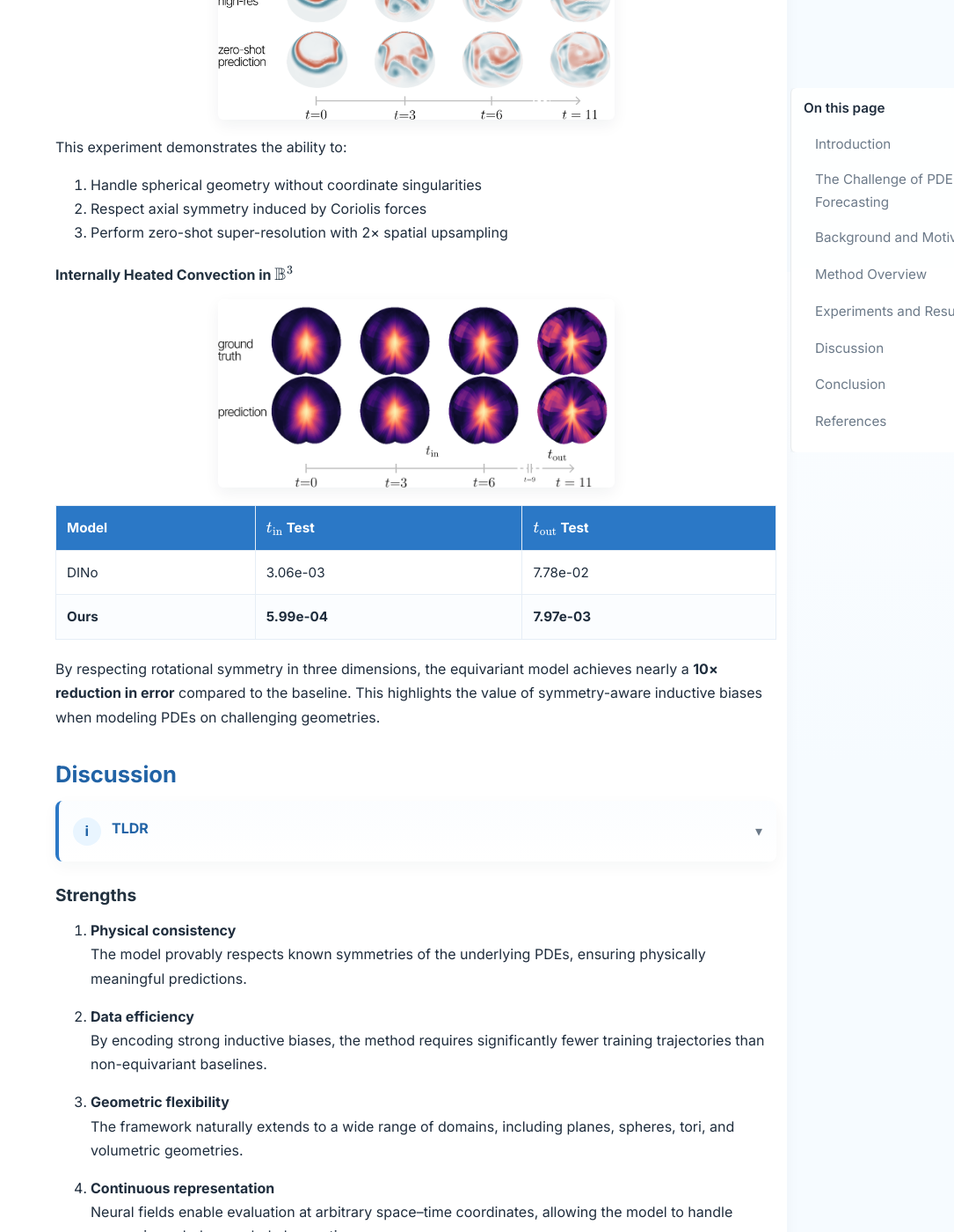
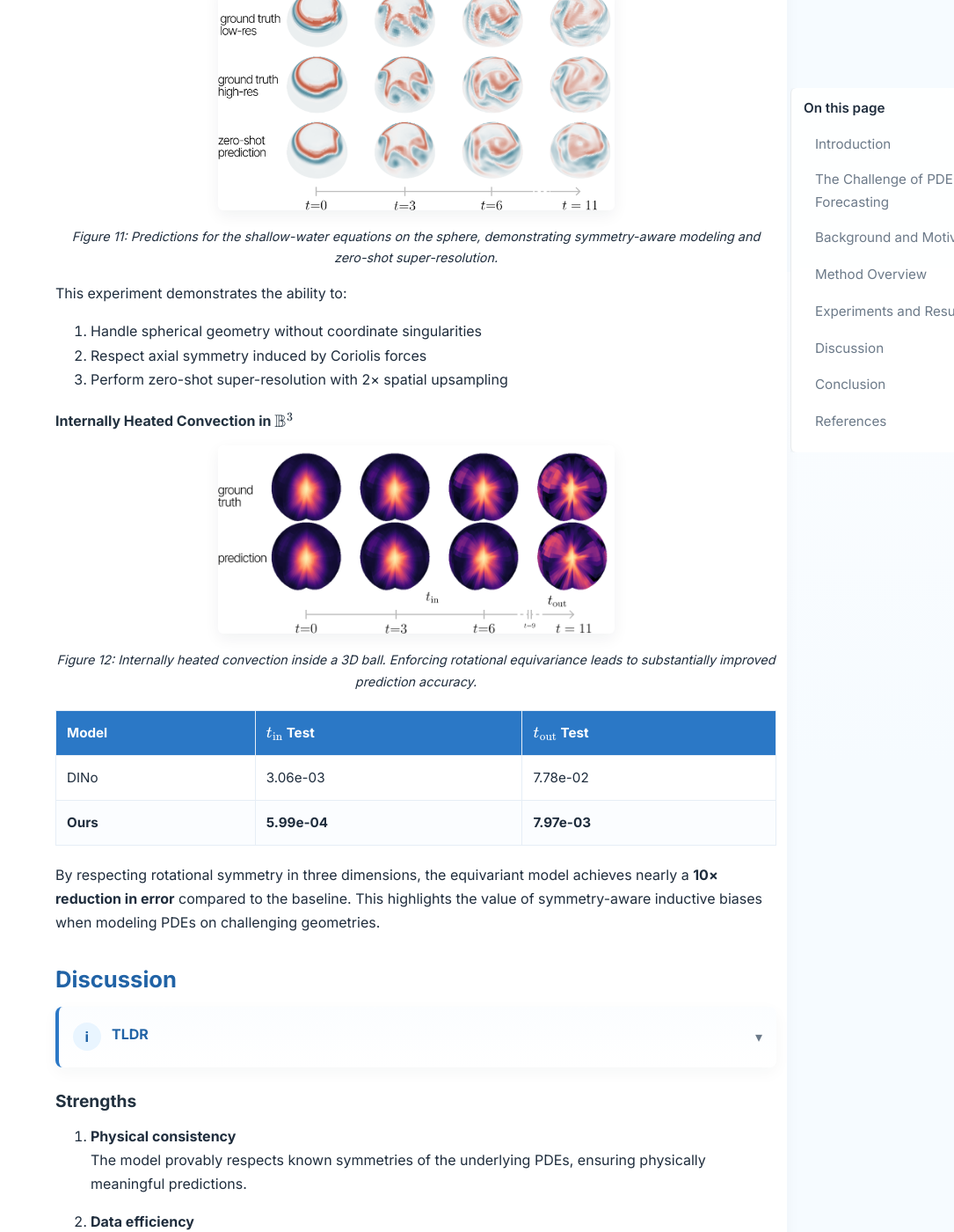
Before and after one commit to ananya-prashanth/pdeforecasting, a Jekyll site: the page built from _posts/2026-02-03-equivariant-neural-fields.md, in a window 1280 px wide and 1400 px high, scrolled down 15091 px. Shown: the whole window at 88% size, without its empty margins (195-1280 px from the left). Built offline with Jekyll 4.4.1, drawn with Linux system fonts in a browser that asks for light colours; formulas are drawn with MathJax 3; some of the changed text lies outside the part shown.

Commit message:
content change

```diff
--- a/_posts/2026-02-03-equivariant-neural-fields.md
+++ b/_posts/2026-02-03-equivariant-neural-fields.md
@@ -13,7 +13,8 @@ math: true
 <details class="callout tldr">
 <summary><span class="label">TLDR</span></summary>
 
-Equivaruant Neural Fields address grid,geometry,symmetry limits of standard neural PDE models by encoding geometry-aware latents and decoding equivariantly for continuous queries.
+Equivariant Neural Fields enable continuous PDE forecasting on complex geometries by encoding symmetry-aware latent representations and decoding them equivariantly, avoiding grids and improving generalization.
+
 
 </details>
 
@@ -25,7 +26,14 @@ Given an initial state, a PDE specifies how a physical quantity evolves everywhe
 
 Traditionally, PDEs are solved using numerical methods such as finite element or spectral methods. These approaches discretize the continuous domain onto computational grids and approximate the solution numerically. While highly accurate, such solvers often require dense grids and can be computationally expensive, especially for complex geometries or long time horizons.
 
-![Alt text]({{ site.baseurl }}/assets/images/pde.png)
+
+<img src="{{ site.baseurl }}/assets/images/pde.png"
+     alt="Training procedure"
+     style="width: 80%; display: block; margin: auto;">
+<p style="font-style: italic; font-size: 0.9em;">
+		Figure 1: Illustration of a physical field governed by a partial differential equation evolving over space and time.
+</p>
+
 
 Recent advances in deep learning have opened new possibilities for data-driven PDE solving[^3]. However, most existing neural approaches face critical limitations: they rely on regular grids, struggle with complex geometries, and fail to incorporate known physical symmetries, properties that are intrinsic to the systems they model. **What if we could build neural models that naturally respect the geometry and symmetries of physical laws?**
 
@@ -51,9 +59,8 @@ We are thus, in need of a more reliable model that can deal with real-world data
 
 <summary><span class="label">TLDR</span></summary>
 
-- Neural fields provide continuous, grid-agnostic representations; adding symmetry-aware inductive biases (equivariance) improves generalization and data efficiency.
-- Neural fields map coordinates to values; conditional neural fields use latent codes to represent multiple signals with continuous evaluation.
-- Physical symmetries imply equivariance; enforcing it in networks boosts generalization to transformed inputs and reduces sample complexity.
+Neural fields offer continuous, grid-free representations of physical systems. By conditioning them on latent codes and enforcing equivariance to physical symmetries, models generalize better, require less data, and produce physically consistent predictions.
+
 
 </details>
 
@@ -83,8 +90,9 @@ $$f_\theta(x; z): \mathbb{R}^n \times \mathbb{R}^c \rightarrow \mathbb{R}^d$$
 You can think of the latent code $z$ as a compact summary of an entire physical system. By changing $z$, the same neural network can represent many different fields. In other words, a single model can encode a whole family of solutions, each indexed by a different latent code.
 
 ![Alt text]({{ site.baseurl }}/assets/images/cnef.png)
-
-*Figure 2: Conditional neural fields. A neural network maps coordinates \(x\) to field values. Different latent codes \(z\) condition the same network to represent different physical states or solutions.*
+<p style="font-style: italic; font-size: 0.9em;">
+Figure 2: Conditional neural fields map continuous coordinates to field values, with different latent codes representing different physical states or PDE solutions.
+</p>
 
 This makes neural fields especially attractive for scientific problems:
 
@@ -117,11 +125,16 @@ For example:
 <img src="{{ site.baseurl }}/assets/images/heat.png"
      alt="Training procedure"
      style="width: 80%; display: block; margin: auto;">
-
+<p style="font-style: italic; font-size: 0.9em;">
+Figure 3: Heat diffusion is rotationally symmetric. Rotating the initial temperature distribution produces a rotated solution.
+</p>
 
 <img src="{{ site.baseurl }}/assets/images/navier_stokes_periodic.png"
      alt="Training procedure"
      style="width: 80%; display: block; margin: auto;">
+<p style="font-style: italic; font-size: 0.9em;">
+Figure 4: Navier–Stokes equations on a periodic domain are equivariant to translations, reflecting the topology of the 2-torus.
+</p>
 
 
 These properties are not accidental; they reflect fundamental invariances of the physical systems being modeled.
@@ -146,13 +159,12 @@ Group equivariant CNNs, steerable CNNs, and E(n)-equivariant graph neural networ
 <details class="callout tldr" markdown="1">
 <summary><span class="label">TLDR</span></summary>
 
+- PDE states are represented as structured latent point clouds of poses and context features.
+- Group actions transform poses while leaving context invariant, ensuring equivariance by design.
+- Decoding uses bi-invariant attributes and cross-attention to guarantee symmetry-respecting predictions.
+- Latent dynamics are modeled with an equivariant neural ODE using message passing on group manifolds.
+- Meta-learning enables fast inference and a well-structured latent space.
 
-
-- Represent states as structured latent point clouds `(pose,context)`, decoded via bi-invariant attributes with cross-attention.
-- Latents are sets `(p_i, c_i)` where group actions transform poses only, preserving geometry across the pipeline.
-- Decoder uses bi-invariant attributes and cross-attention over contexts so outputs commute with group transforms (equivariance by construction).
-- A message-passing neural ODE updates contexts and poses on the group manifold; the learned vector field is equivariant.
-- Meta-learning initializes shared parameters so per-sample latent `z0` adapts with a few gradient steps for fast test-time inference.
 
 </details>
 
@@ -179,7 +191,9 @@ This separation is crucial. When a symmetry transformation (such as a rotation)
 Because geometry is explicitly represented in the latent space, **equivariance is preserved by construction**. The model never needs to relearn how physical symmetries behave; they are built directly into the representation and the dynamics.
 
 ![Alt text]({{ site.baseurl }}/assets/images/framework.png)
-*Figure 1: The proposed framework represents PDE states as point clouds in group space and models dynamics via equivariant neural ODEs.*
+<p style="font-style: italic; font-size: 0.9em;">
+Figure 5: Overview of the Equivariant Neural Fields framework. PDE states are encoded as structured latent point clouds and evolved using equivariant neural ODEs before being decoded into continuous fields.
+</p>
 
 ### Structured Latent Representation
 
@@ -337,7 +351,7 @@ This property guarantees that symmetry is preserved not only locally in time, bu
        alt="Training procedure"
        style="width: 55%;">
   <p style="font-style: italic; font-size: 0.9em;">
-    Solving then transforming = transforming then solving
+    Figure 6: Solving then transforming = transforming then solving
 
   </p>
 </div>
@@ -382,11 +396,11 @@ Visualizing the latent space via t-SNE[^10] confirms the authors’ hypothesis:
 <details class="callout tldr" markdown="1">
 <summary><span class="label">TLDR</span></summary>
 
-- Empirical evaluation shows strong generalization under transforms, robustness to sparse observations, and applicability to complex geometries (spheres, tori, balls).
-- Datasets were generated with PDE solvers (py-pde, Dedalus); evaluation uses disjoint train/test initial conditions and MSE on predicted fields.
-- ENFs generalize to spatial transforms not seen during training, exhibiting low test errors where baselines fail.
-- Equivariant models maintain performance with drastically reduced observations and smaller training sets compared to non-equivariant baselines.
-- The approach handles spherical and 3D geometries, avoids coordinate singularities, and supports zero-shot super-resolution.
+- Equivariant Neural Fields generalize to unseen geometric transformations where non-equivariant baselines fail.
+- The model remains robust under sparse and irregular observations of initial conditions.
+- Equivariance significantly improves data efficiency and stability on spheres, tori, and 3D volumes.
+- The approach supports continuous queries and zero-shot super-resolution on complex geometries.
+
 
 
 </details>
@@ -426,7 +440,7 @@ This setup forces the model to generalize across **unseen translations and rotat
        alt="Heat equation generalization experiment"
        style="width: 55%;">
   <p style="font-style: italic; font-size: 0.9em;">
-    Train and test regions for the planar heat equation experiment.
+    Figure 8: Training and test regions for the planar heat equation experiment, designed to evaluate generalization under unseen geometric transformations.
   </p>
 </div>
 
@@ -451,7 +465,7 @@ The model is evaluated under increasingly sparse observations of the initial con
        alt="Navier–Stokes robustness experiment"
        style="width: 60%;">
 <p style="font-style: italic; font-size: 0.9em;">
-	   Navier–Stokes robustness experiment
+	  Figure 9: Robustness of Navier–Stokes predictions on the 2-torus under increasingly sparse observations of the initial condition.
 </p>
 </div>
 
@@ -474,7 +488,7 @@ Data efficiency is evaluated by varying the number of training trajectories.
        alt="Data efficiency on the sphere"
        style="width: 55%;">
 	<p style="font-style: italic; font-size: 0.9em;">
-	   Data efficiency on the sphere
+	   Figure 10: Data efficiency for heat diffusion on the sphere. Equivariant models generalize reliably with significantly fewer training trajectories.
 </p>
 </div>
 
@@ -493,6 +507,9 @@ Key observations:
   <img src="{{ site.baseurl }}/assets/images/shalwater.png"
        alt="Shallow-water equations on the sphere"
        style="width: 55%;">
+	<p style="font-style: italic; font-size: 0.9em;">
+	   Figure 11: Predictions for the shallow-water equations on the sphere, demonstrating symmetry-aware modeling and zero-shot super-resolution.
+	   </p>
 </div>
 
 This experiment demonstrates the ability to:
@@ -508,6 +525,9 @@ This experiment demonstrates the ability to:
   <img src="{{ site.baseurl }}/assets/images/ball.png"
        alt="Convection in a 3D ball"
        style="width: 55%;">
+	<p style="font-style: italic; font-size: 0.9em;">
+	   Figure 12: Internally heated convection inside a 3D ball. Enforcing rotational equivariance leads to substantially improved prediction accuracy.
+	</p>
 </div>
 
 | **Model** | $$t_{\text{in}}$$ Test | $$t_{\text{out}}$$ Test |
@@ -523,7 +543,7 @@ By respecting rotational symmetry in three dimensions, the equivariant model ach
 <details class="callout tldr">
 <summary><span class="label">TLDR</span></summary>
 
-ENFs deliver physical consistency and data efficiency but require known symmetry groups and come with computational/implementation complexity.
+Equivariant Neural Fields offer strong physical consistency and data efficiency, but require prior knowledge of symmetries and introduce additional computational and implementation complexity.
 
 </details>
 
```
Also changed, not shown: other parts of _posts/2026-02-03-equivariant-neural-fields.md (+1 -1 lines).
